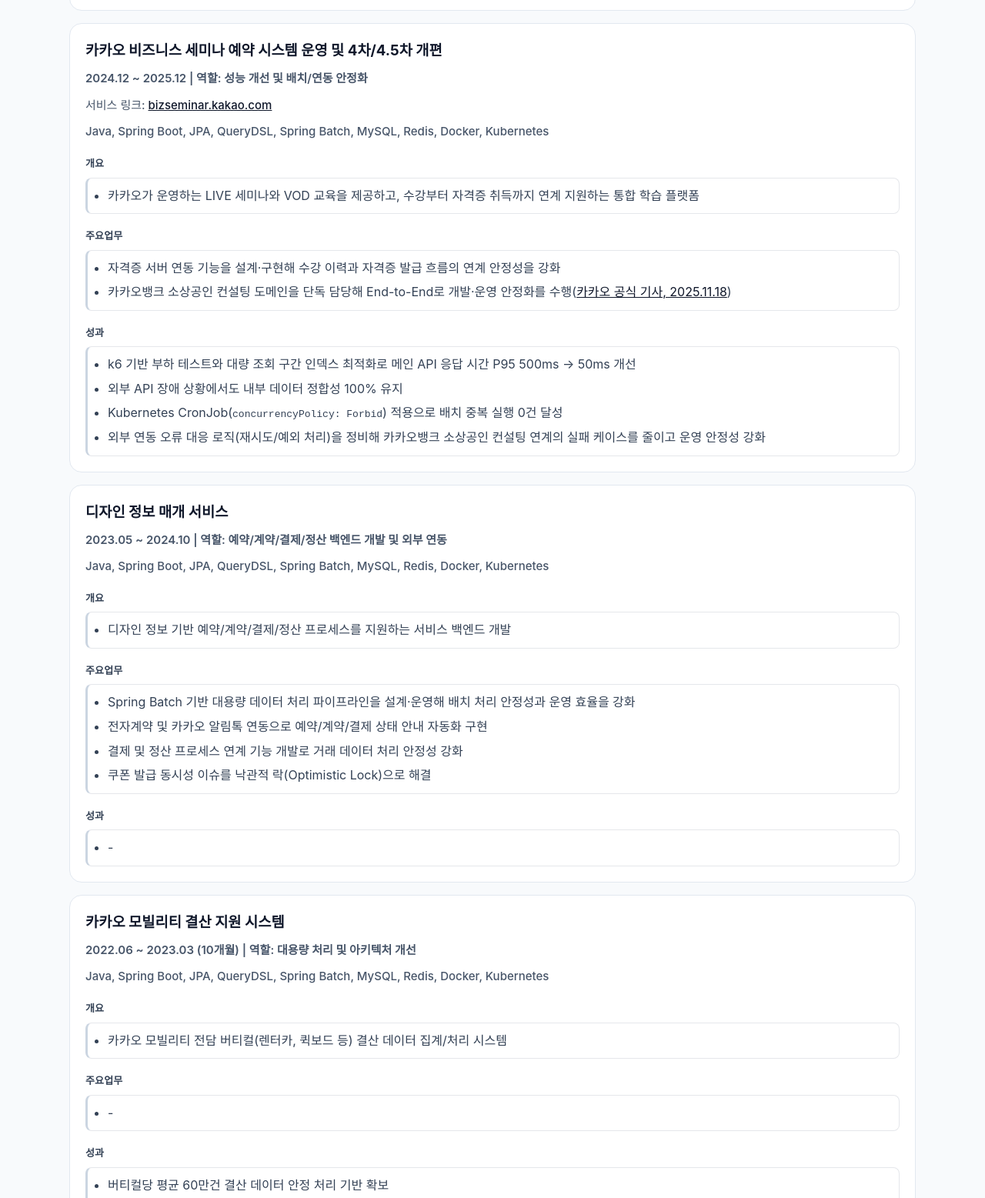
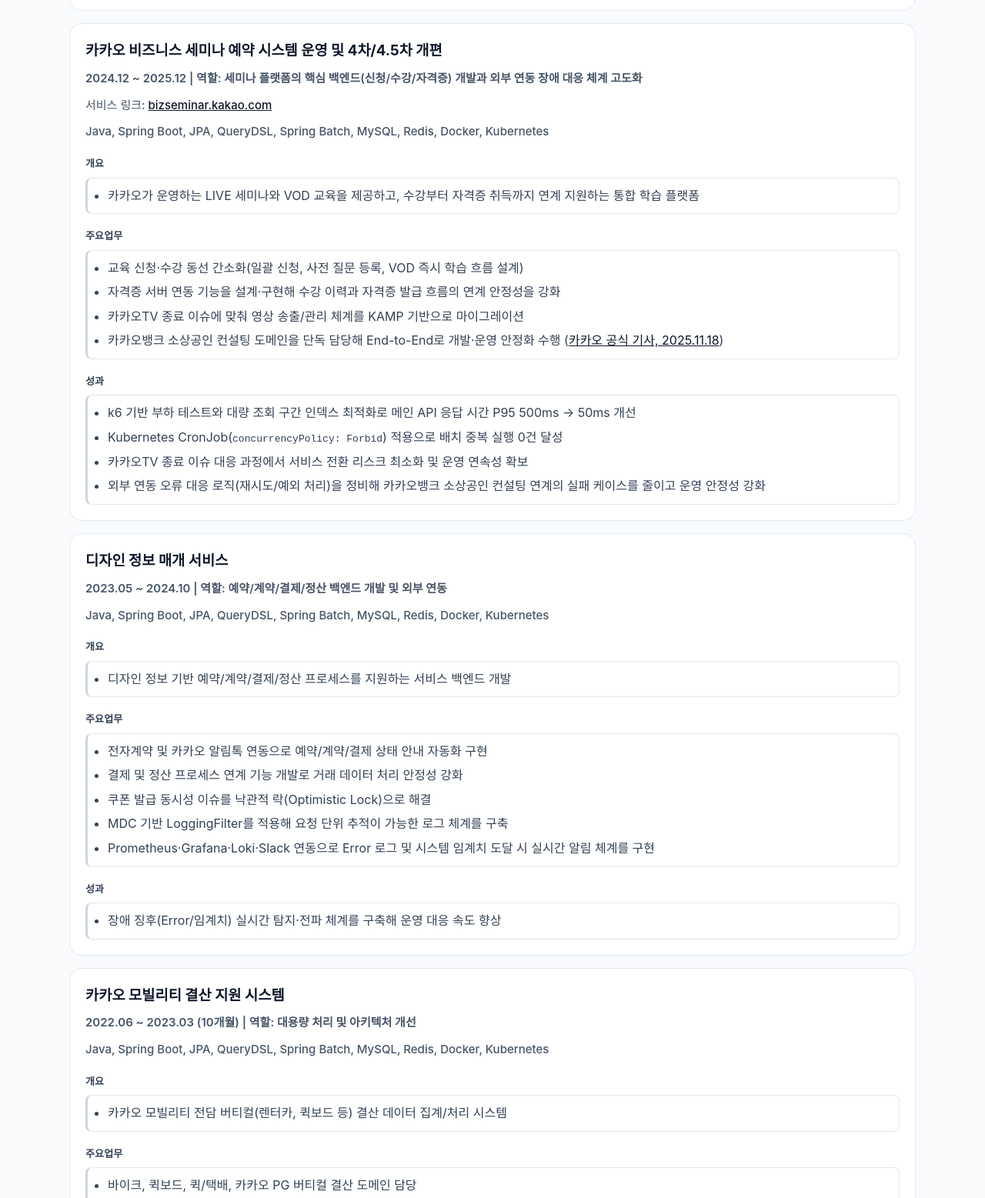
Before and after one commit to JoongHyuk-Kim/JoongHyuk-Kim.github.io, a plain HTML site: page index.html in a window 1280 px wide. Shown: the part 2090-3647 px from the top of the page at 77% size. Drawn offline with Linux system fonts and the light colour scheme.

Commit message:
Update : 내용 업데이트

```diff
--- a/index.html
+++ b/index.html
@@ -112,7 +112,7 @@
 
       <article class="project">
         <h3>카카오 비즈니스 세미나 예약 시스템 운영 및 4차/4.5차 개편</h3>
-        <p class="period">2024.12 ~ 2025.12 | 역할: 성능 개선 및 배치/연동 안정화</p>
+        <p class="period">2024.12 ~ 2025.12 | 역할: 세미나 플랫폼의 핵심 백엔드(신청/수강/자격증) 개발과 외부 연동 장애 대응 체계 고도화</p>
         <p class="stack">서비스 링크: <a href="https://bizseminar.kakao.com/" target="_blank" rel="noreferrer">bizseminar.kakao.com</a></p>
         <p class="stack">Java, Spring Boot, JPA, QueryDSL, Spring Batch, MySQL, Redis, Docker, Kubernetes</p>
         <p class="project-section-title"><strong>개요</strong></p>
@@ -121,14 +121,16 @@
         </ul>
         <p class="project-section-title"><strong>주요업무</strong></p>
         <ul class="project-section-list">
+          <li>교육 신청·수강 동선 간소화(일괄 신청, 사전 질문 등록, VOD 즉시 학습 흐름 설계)</li>
           <li>자격증 서버 연동 기능을 설계·구현해 수강 이력과 자격증 발급 흐름의 연계 안정성을 강화</li>
-          <li>카카오뱅크 소상공인 컨설팅 도메인을 단독 담당해 End-to-End로 개발·운영 안정화를 수행(<a href="https://www.kakaocorp.com/page/detail/11814" target="_blank" rel="noreferrer">카카오 공식 기사, 2025.11.18</a>)</li>
+          <li>카카오TV 종료 이슈에 맞춰 영상 송출/관리 체계를 KAMP 기반으로 마이그레이션</li>
+          <li>카카오뱅크 소상공인 컨설팅 도메인을 단독 담당해 End-to-End로 개발·운영 안정화 수행 (<a href="https://www.kakaocorp.com/page/detail/11814" target="_blank" rel="noreferrer">카카오 공식 기사, 2025.11.18</a>)</li>
         </ul>
         <p class="project-section-title"><strong>성과</strong></p>
         <ul class="project-section-list">
           <li>k6 기반 부하 테스트와 대량 조회 구간 인덱스 최적화로 메인 API 응답 시간 P95 500ms -> 50ms 개선</li>
-          <li>외부 API 장애 상황에서도 내부 데이터 정합성 100% 유지</li>
           <li>Kubernetes CronJob(<code>concurrencyPolicy: Forbid</code>) 적용으로 배치 중복 실행 0건 달성</li>
+          <li>카카오TV 종료 이슈 대응 과정에서 서비스 전환 리스크 최소화 및 운영 연속성 확보</li>
           <li>외부 연동 오류 대응 로직(재시도/예외 처리)을 정비해 카카오뱅크 소상공인 컨설팅 연계의 실패 케이스를 줄이고 운영 안정성 강화</li>
         </ul>
       </article>
@@ -143,14 +145,15 @@
         </ul>
         <p class="project-section-title"><strong>주요업무</strong></p>
         <ul class="project-section-list">
-          <li>Spring Batch 기반 대용량 데이터 처리 파이프라인을 설계·운영해 배치 처리 안정성과 운영 효율을 강화</li>
           <li>전자계약 및 카카오 알림톡 연동으로 예약/계약/결제 상태 안내 자동화 구현</li>
           <li>결제 및 정산 프로세스 연계 기능 개발로 거래 데이터 처리 안정성 강화</li>
           <li>쿠폰 발급 동시성 이슈를 낙관적 락(Optimistic Lock)으로 해결</li>
+          <li>MDC 기반 LoggingFilter를 적용해 요청 단위 추적이 가능한 로그 체계를 구축</li>
+          <li>Prometheus·Grafana·Loki·Slack 연동으로 Error 로그 및 시스템 임계치 도달 시 실시간 알림 체계를 구현</li>
         </ul>
         <p class="project-section-title"><strong>성과</strong></p>
         <ul class="project-section-list">
-          <li>-</li>
+          <li>장애 징후(Error/임계치) 실시간 탐지·전파 체계를 구축해 운영 대응 속도 향상</li>
         </ul>
       </article>
 
@@ -164,7 +167,7 @@
         </ul>
         <p class="project-section-title"><strong>주요업무</strong></p>
         <ul class="project-section-list">
-          <li>-</li>
+          <li>바이크, 퀵보드, 퀵/택배, 카카오 PG 버티컬 결산 도메인 담당</li>
         </ul>
         <p class="project-section-title"><strong>성과</strong></p>
         <ul class="project-section-list">
```
